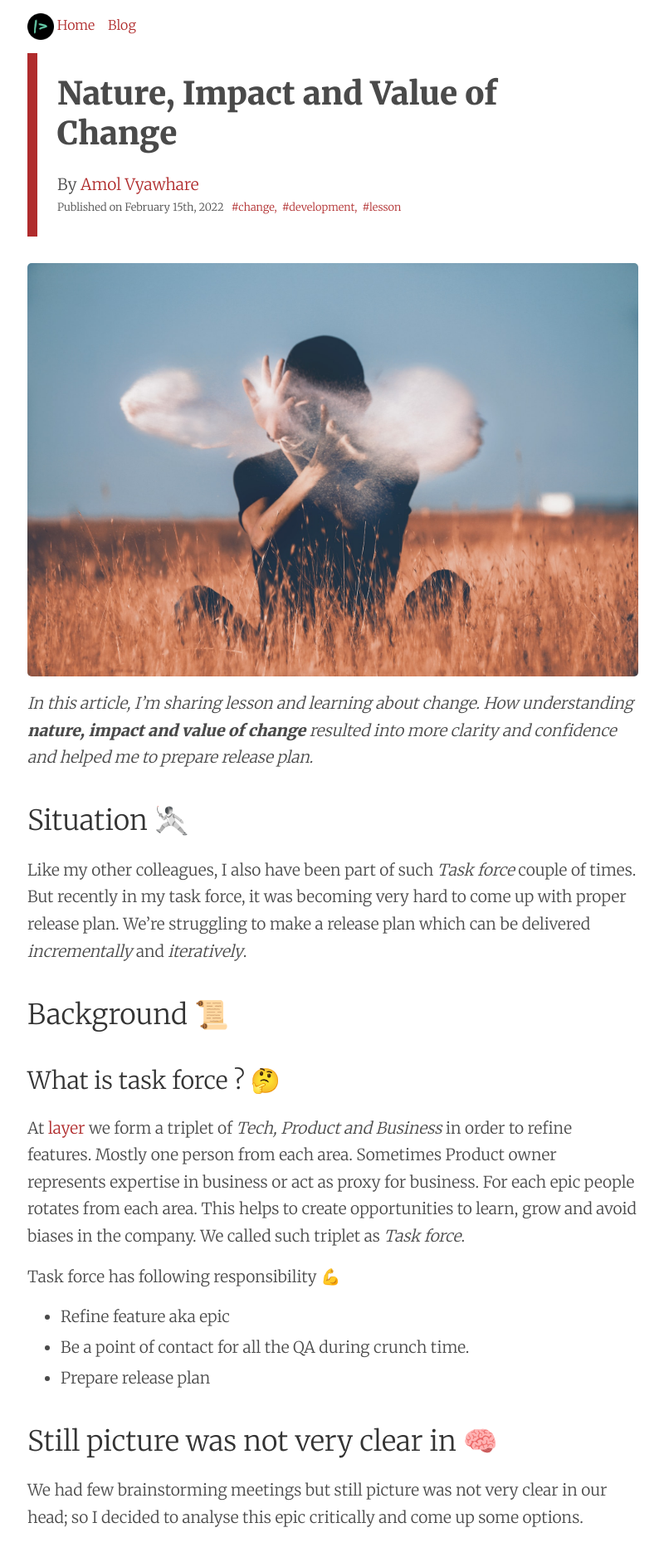
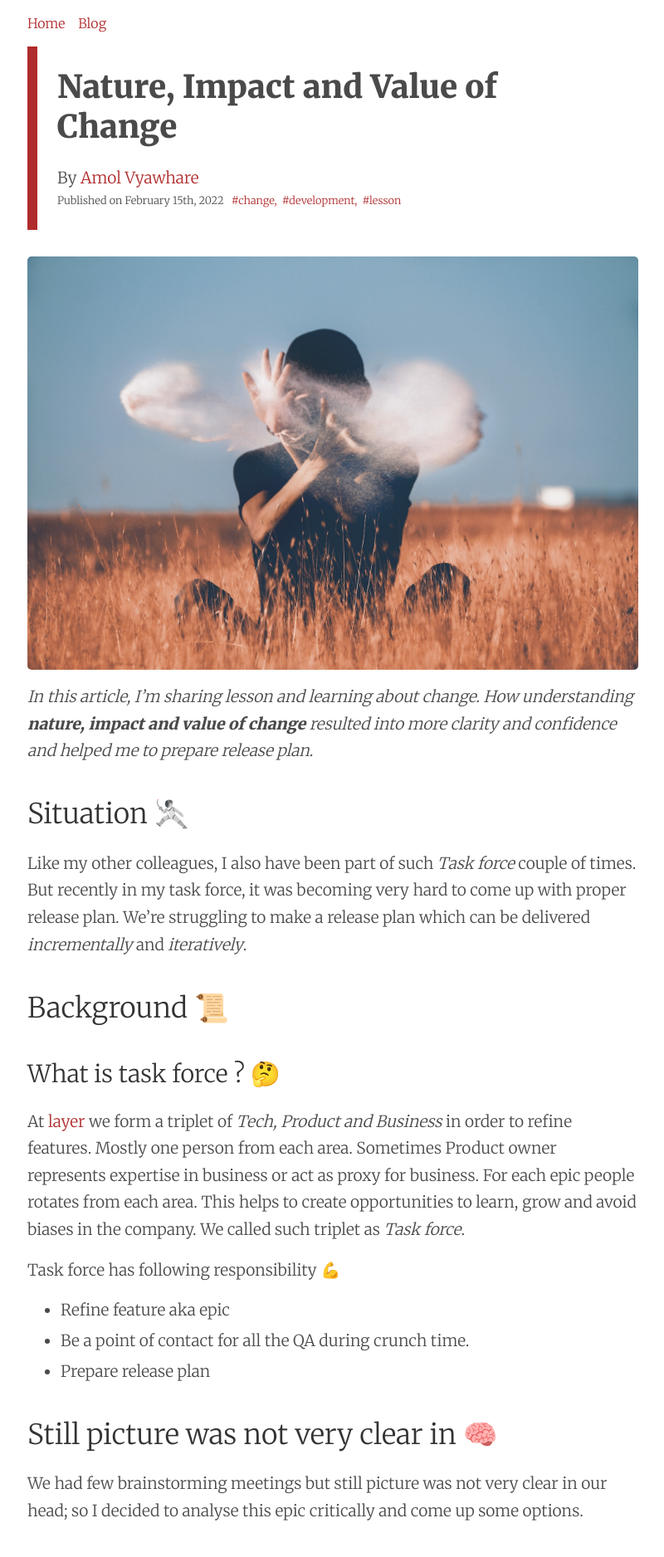
Before and after one commit to amolrv/amolrv.github.io, a Jekyll site: the page built from _posts/2022-02-15-nature-impact-value-of-change.md, in a window 1280 px wide. Shown: the top 1876 px of the page at 83% size, without its empty margins (239-1039 px from the left). Built offline with Jekyll 4.4.1, drawn with Linux system fonts in a browser that asks for light colours; nearby versions of some CDN libraries; comment, search, counter and statistics services are not loaded.

Commit message:
move to amol.me

```diff
--- a/CNAME
+++ b/CNAME
@@ -1 +1 @@
-amolvyawhare.com
+amol.me
--- a/_config.yml
+++ b/_config.yml
@@ -2,7 +2,7 @@
 title: Amol Vyawhare
 tagline: Programming adventures
 description: Notes and reference to future me
-url: https://amolvyawhare.com
+url: https://amol.me
 paginate: 1
 baseurl: ""
 permalink: /:categories/:year/:month/:day/:title
--- a/_layouts/default.html
+++ b/_layouts/default.html
@@ -14,7 +14,7 @@
       <!-- Change navigation links here -->
       <div class="navigation">
         <ul id="navigation-list">
-          <li><a href="{{ site.baseurl }}/" title="Home"><img class="brand-icon" src="{{ site.baseurl }}/assets/apple-touch-icon.png" alt="" > Home</a></li>
+          <li><a href="{{ site.baseurl }}/" title="Home">Home</a></li>
           <li><a href="/blog" title="Blog">Blog</a></li>
         </ul>
       </div>
--- a/_sass/_posts.scss
+++ b/_sass/_posts.scss
@@ -73,37 +73,6 @@
   }
 }
 
-.post h1 {
-  font-size: 2em;
-  margin-bottom: 0.5em; }
-  .post h1:not(:first-child) {
-    margin-top: 1em; }
-
-.post h2 {
-  font-size: 1.75em;
-  margin-bottom: 0.5714em; }
-  .post h2:not(:first-child) {
-    margin-top: 1.1428em; }
-
-.post h3 {
-  font-size: 1.5em;
-  margin-bottom: 0.6666em; }
-  .post h3:not(:first-child) {
-    margin-top: 1.3333em; }
-
-.post h4 {
-  font-size: 1.25em;
-  margin-bottom: 0.8em; }
-
-.post h5 {
-  font-size: 1.125em;
-  margin-bottom: 0.8888em; }
-
-.post h6 {
-  font-size: 1em;
-  margin-bottom: 1em; }
-  .has-text-weight-light, .post h2, .post h3, .post h4 {
-    font-weight: 300 !important; }
 
 // Blog post or page title
 .page-title,
--- a/robots.txt
+++ b/robots.txt
@@ -3,4 +3,4 @@
 
 Allow: /
 
-sitemap: https://amolvyawhare.com/sitemap.xml
+sitemap: https://amol.me/sitemap.xml
--- a/styles.scss
+++ b/styles.scss
@@ -81,3 +81,35 @@
     font-size: .85rem;
   }
 }
+
+.content h1 {
+  font-size: 2em;
+  margin-bottom: 0.5em; }
+  .content h1:not(:first-child) {
+    margin-top: 1em; }
+
+.content h2 {
+  font-size: 1.75em;
+  margin-bottom: 0.5714em; }
+  .content h2:not(:first-child) {
+    margin-top: 1.1428em; }
+
+.content h3 {
+  font-size: 1.5em;
+  margin-bottom: 0.6666em; }
+  .content h3:not(:first-child) {
+    margin-top: 1.3333em; }
+
+.content h4 {
+  font-size: 1.25em;
+  margin-bottom: 0.8em; }
+
+.content h5 {
+  font-size: 1.125em;
+  margin-bottom: 0.8888em; }
+
+.content h6 {
+  font-size: 1em;
+  margin-bottom: 1em; }
+  .has-text-weight-light, .content h2, .content h3, .content h4 {
+    font-weight: 300 !important; }
```
